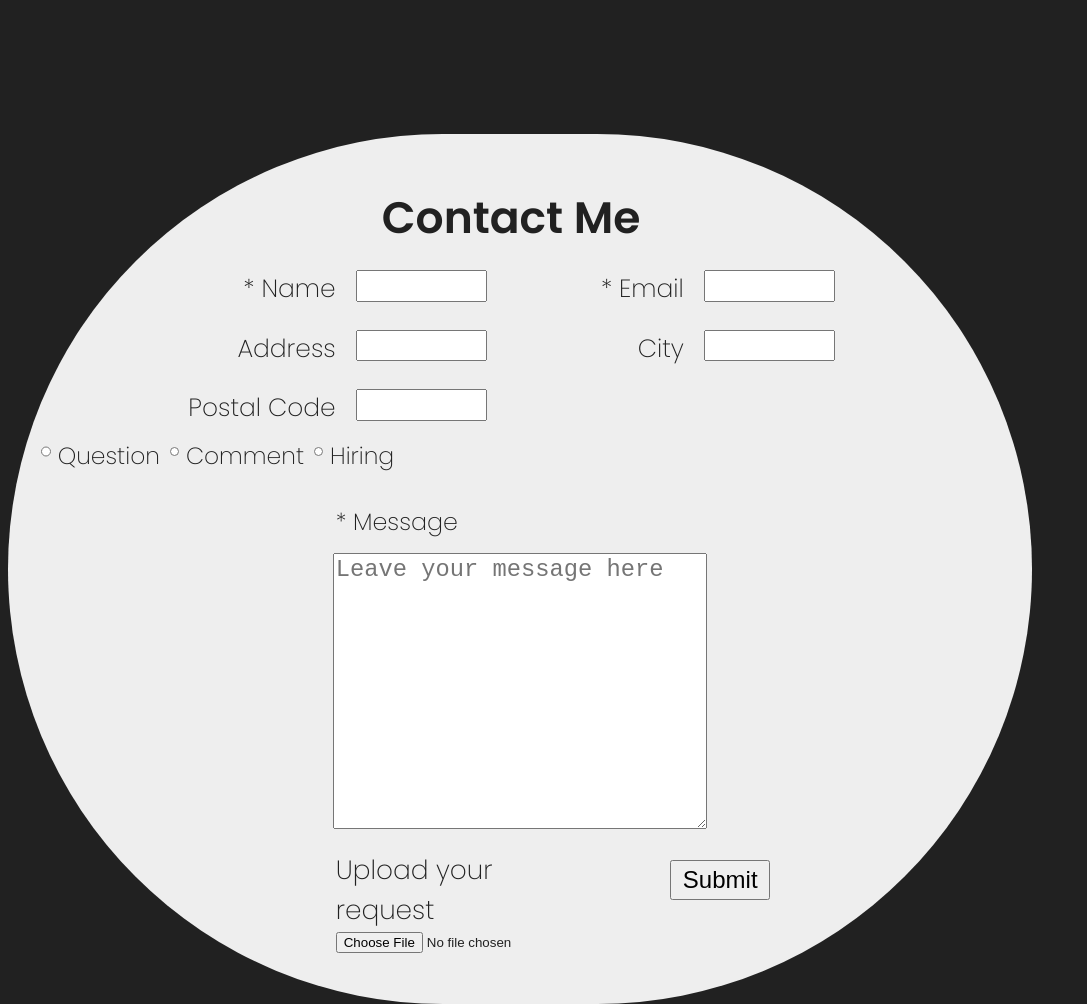
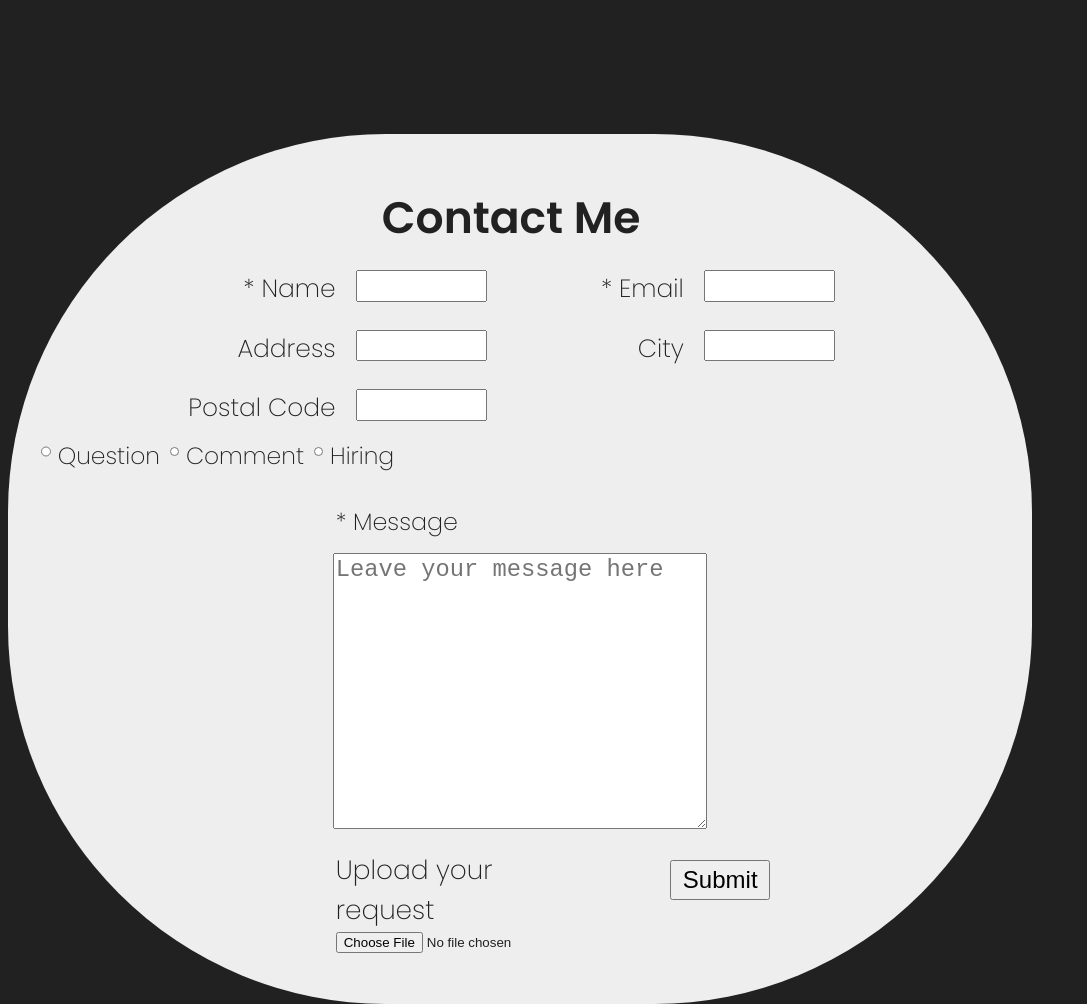
Before and after one commit to PiusPoon/piuspoon.github.io, a plain HTML site: page index.html in a window 1280 px wide. Shown: the part 3220-4224 px from the top of the page, without its empty margins (0-1087 px from the left). Drawn offline with Linux system fonts and the light colour scheme.

Commit message:
Update style.css

```diff
--- a/style.css
+++ b/style.css
@@ -229,7 +229,7 @@ button :active {
   grid-gap: 40px;
   background-color: #eeeeee;
   color: #212121;
-  border-radius: 20cm;
+  border-radius: 10cm;
 }
 
 #contactme h2 {
```
